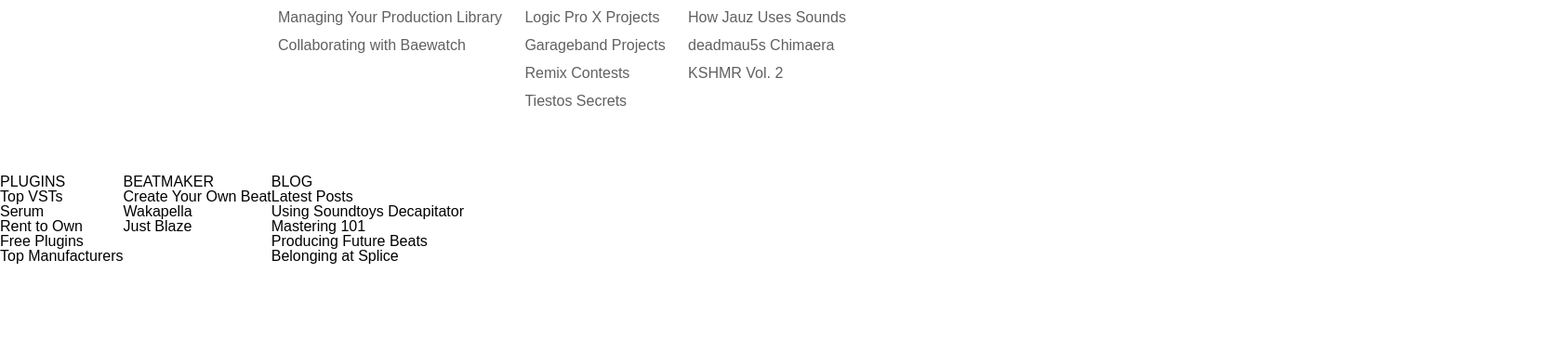
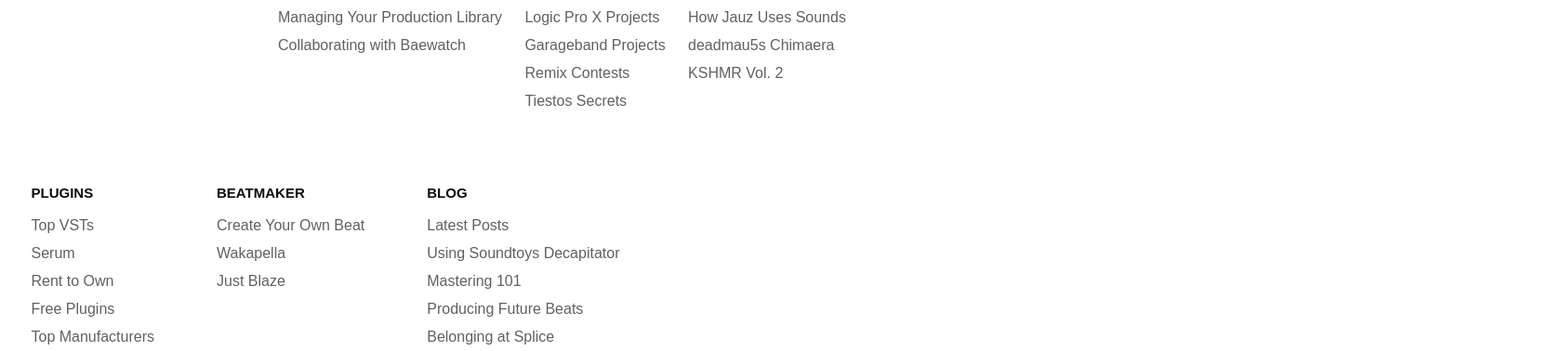
Before and after one commit to Azema05/frontend_zheldenbaeva, a plain HTML site: page index.html in a window 1280 px wide. Shown: the part 5095-5473 px from the top of the page at 93% size, 1680 px wide, since content can reach past the window. Before the commit the page ends 5379 px from the top, so only its background shows below. Drawn offline with Linux system fonts and the light colour scheme; files whose address does not match are found by name.

Commit message:
change(10.04)

```diff
--- a/index.html
+++ b/index.html
@@ -198,7 +198,7 @@
         <section class="block_gradient">
                <h2 class="text_gradient">Come change the way <br> people make music</h2>
                <div class="div_btn_gradient"><a class="btn_gradient" href="#">JOBS AT SPLICE</a></div>
-           </section>
+        </section>
     </main>
 
     <footer class="page_footer footer">
@@ -212,7 +212,7 @@
             <div class="line_1_column_2">
                 <h2 class="text_1_column_2">STUDIO</h2>
                 <p class="text_column_2 text_color">Features</p>
-                <p class="text_column_2 ">About Splice Studio</p>
+                <p class="text_column_2">About Splice Studio</p>
                 <p class="text_column_2">Managing Your Production Library</p>
                 <p class="text_column_2">Collaborating with Baewatch</p>
             </div>
@@ -254,27 +254,27 @@
         </section>
 
         <section class="footer_second_line">
-            <div>
-                <h2>PLUGINS</h2>
-                <p>Top VSTs</p>
-                <p>Serum</p>
-                <p>Rent to Own</p>
-                <p>Free Plugins</p>
-                <p>Top Manufacturers</p>
+            <div class="line_2_column_1">
+                <h2 class="text_1_column_5">PLUGINS</h2>
+                <p class="text_column_2">Top VSTs</p>
+                <p class="text_column_2">Serum</p>
+                <p class="text_column_2">Rent to Own</p>
+                <p class="text_column_2">Free Plugins</p>
+                <p class="text_column_2">Top Manufacturers</p>
             </div>
-            <div>
-                <h2>BEATMAKER</h2>
-                <p>Create Your Own Beat</p>
-                <p>Wakapella</p>
-                <p>Just Blaze</p>
+            <div class="line_2_column_2">
+                <h2 class="text_1_column_5">BEATMAKER</h2>
+                <p class="text_column_2">Create Your Own Beat</p>
+                <p class="text_column_2">Wakapella</p>
+                <p class="text_column_2">Just Blaze</p>
             </div>
-            <div>
-                <h2>BLOG</h2>
-                <p>Latest Posts</p>
-                <p>Using Soundtoys Decapitator</p>
-                <p>Mastering 101</p>
-                <p>Producing Future Beats</p>
-                <p>Belonging at Splice</p>
+            <div class="line_2_column_3">
+                <h2 class="text_1_column_5">BLOG</h2>
+                <p class="text_column_2">Latest Posts</p>
+                <p class="text_column_2">Using Soundtoys Decapitator</p>
+                <p class="text_column_2">Mastering 101</p>
+                <p class="text_column_2">Producing Future Beats</p>
+                <p class="text_column_2">Belonging at Splice</p>
             </div>
         </section>
     </footer>
--- a/styles/style.css
+++ b/styles/style.css
@@ -451,7 +451,7 @@
     display: grid;
 }
 .block_gradient{
-    width: 1280px;
+    width: 1680px;
     height: 232px;
     color: #FFFFFF;
     background: linear-gradient(135deg, #A659FF,#7178FF,#2148FF,#FF3517);
@@ -483,6 +483,9 @@
     margin-top: 94px;
     justify-content: space-around;
 }
+.line_2_column_3,
+.line_2_column_2,
+.line_2_column_1,
 .line_1_column_5,
 .line_1_column_4,
 .line_1_column_3,
@@ -507,12 +510,15 @@
     color: #606060;
     font-weight: 100;
 }
-
-
-
-
-
 .footer_second_line{
     display: flex;
     margin-top: 64px;
+    justify-content: space-around;
+    width: 700px;
 }
+
+/*
+.footer_second_line{
+    display: flex;
+    margin-top: 64px;
+} */
```
